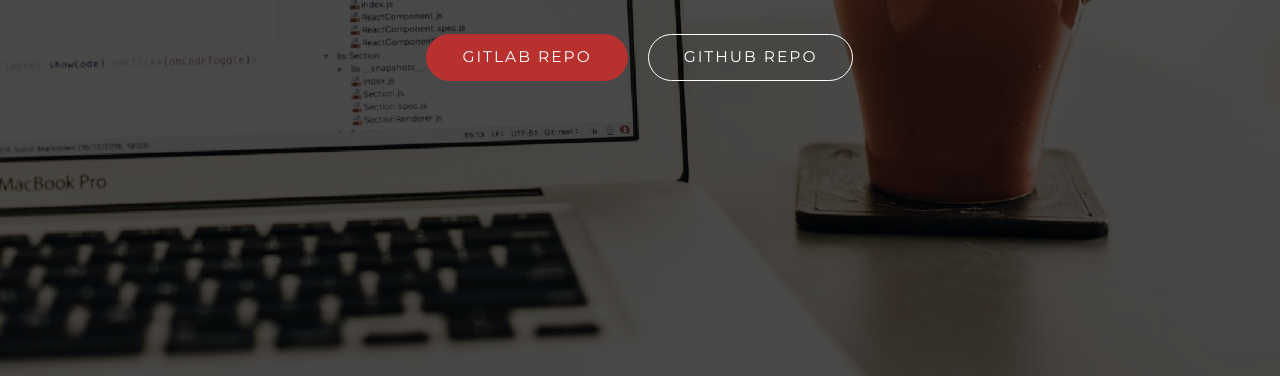
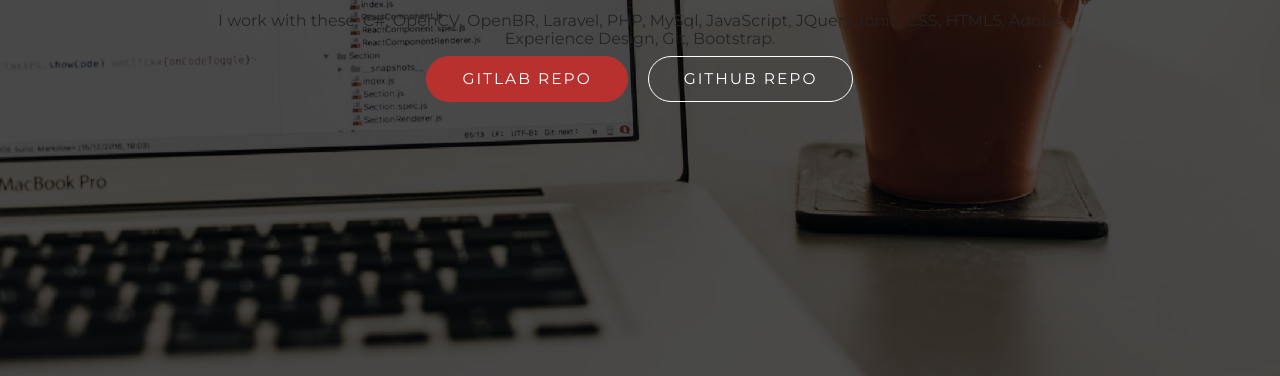
Before and after one commit to dejibimbolaAyo/portfolio, a plain HTML site: page index.html in a window 1280 px wide. Shown: the part 421-797 px from the top of the page. Drawn offline with Linux system fonts and the light colour scheme; files whose address does not match are found by name.

Commit message:
added technologies i work with

```diff
--- a/index.html
+++ b/index.html
@@ -72,13 +72,12 @@
 
                     <h1 class="mbr-section-title display-1">FULL STACK DEV</h1>
                     <p class="mbr-section-lead lead">Check out my repositories for cool projects i have worked on, and technologies i have worked with.</p>
+                    <h6>I work with these: C#, OpenCV, OpenBR, Laravel, PHP, MySql, JavaScript, JQuery, Ionic, CSS, HTML5, Adobe Experience Design, Git, Bootstrap.</h6>
                     <div class="mbr-section-btn"><a class="btn btn-lg btn-primary" href="http://www.gitlab.com/dejibimbolaayo" target="_blank">GITLAB REPO</a> <a class="btn btn-lg btn-white btn-white-outline" href="http://github.com/dejibimbolaayo" target="_blank">GITHUB REPO</a></div>
                 </div>
             </div>
         </div>
     </div>
-
-
 
 </section>
 
```
Also changed, not shown: 1 other file.
